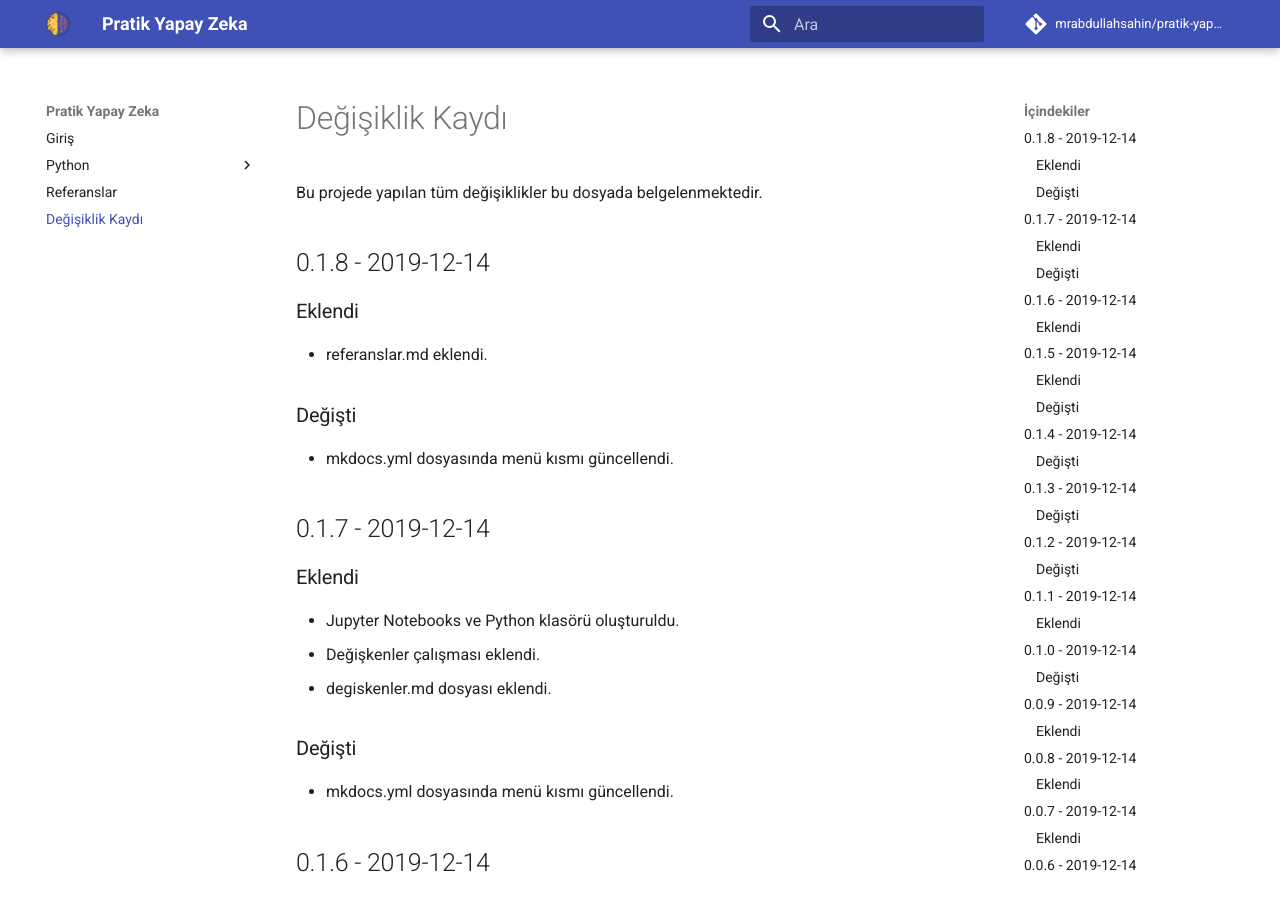
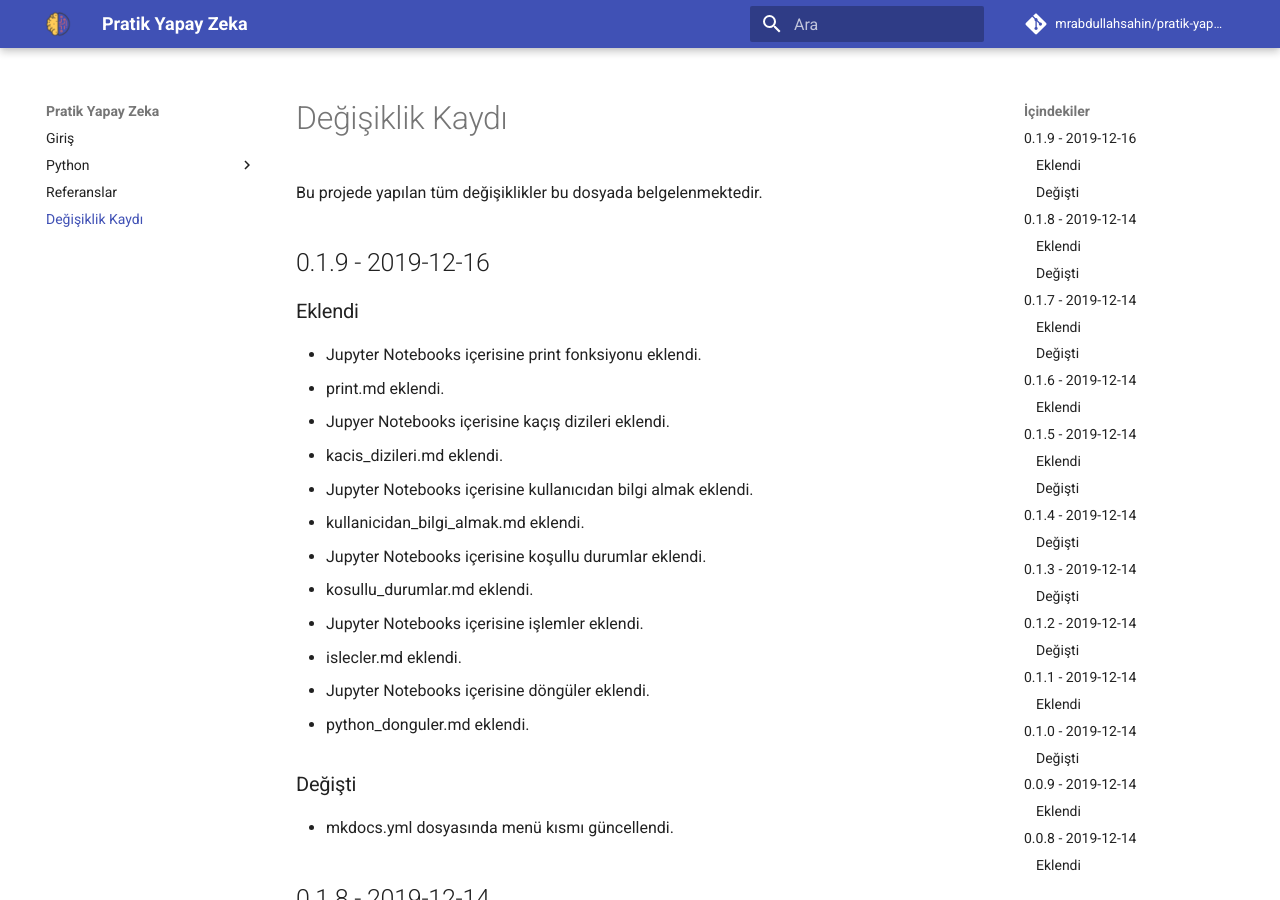
Before and after one commit to mrabdullahsahin/pratik-yapay-zeka, an MkDocs documentation site: the page built from docs/changelog.md, in a window 1280 px wide and 900 px high. Built offline with MkDocs 1.6.1 and Material for MkDocs 9.7.7, drawn with Linux system fonts in a browser that asks for light colours; comment, search, counter and statistics services are not loaded.

Commit message:
Update changelog files

```diff
--- a/docs/changelog.md
+++ b/docs/changelog.md
@@ -1,6 +1,27 @@
 # Değişiklik Kaydı
 
 Bu projede yapılan tüm değişiklikler bu dosyada belgelenmektedir.
+
+## 0.1.9 - 2019-12-16
+
+### Eklendi
+
+- Jupyter Notebooks içerisine print fonksiyonu eklendi.
+- print.md eklendi.
+- Jupyer Notebooks içerisine kaçış dizileri eklendi.
+- kacis_dizileri.md eklendi.
+- Jupyter Notebooks içerisine kullanıcıdan bilgi almak eklendi.
+- kullanicidan_bilgi_almak.md eklendi.
+- Jupyter Notebooks içerisine koşullu durumlar eklendi.
+- kosullu_durumlar.md eklendi.
+- Jupyter Notebooks içerisine işlemler eklendi.
+- islecler.md eklendi.
+- Jupyter Notebooks içerisine döngüler eklendi.
+- python_donguler.md eklendi.
+
+### Değişti
+
+- mkdocs.yml dosyasında menü kısmı güncellendi.
 
 ## 0.1.8 - 2019-12-14
 
```
Also changed, not shown: CHANGELOG.md (+21 -0 lines).
